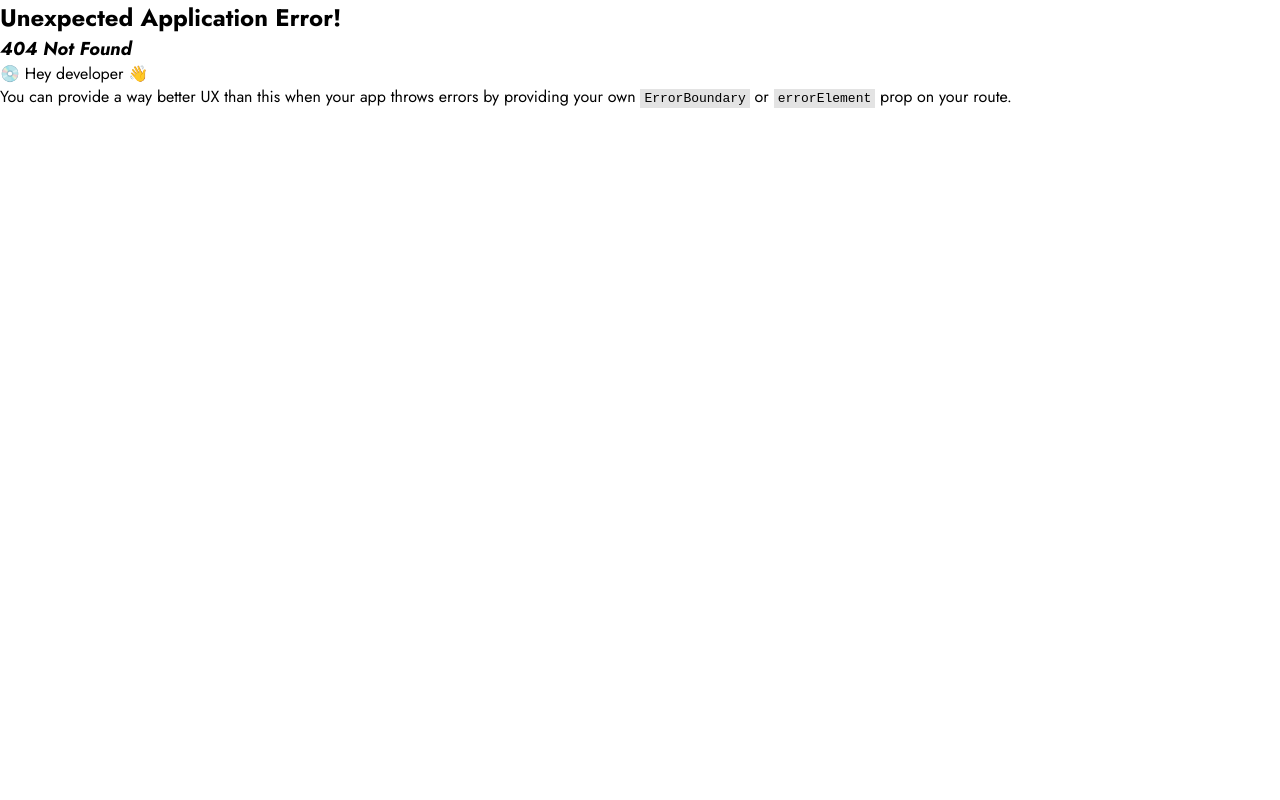
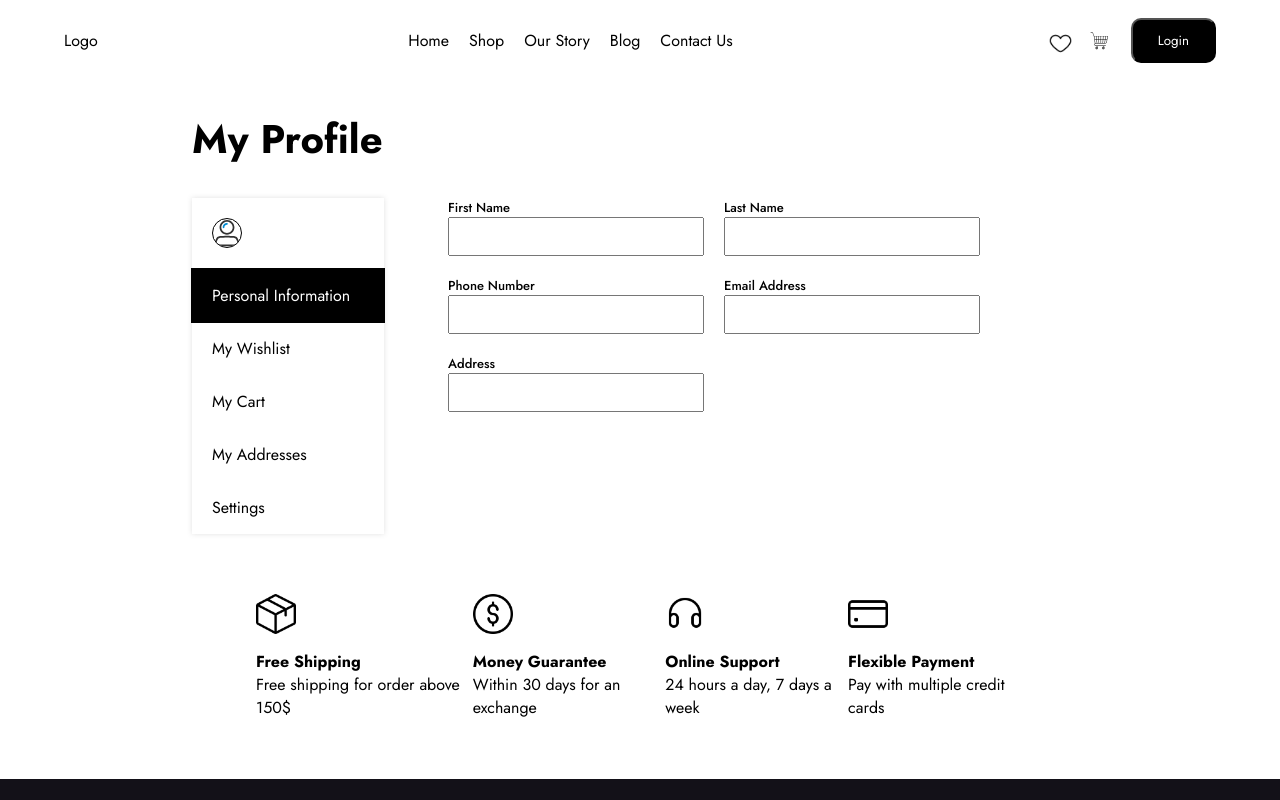
Before and after one commit to frantic-dev/clothing-store, a React (Vite) app in the folder client/: page /profile/personal-info in a window 1280 px wide. Before the commit this address had no page. Shown: the top 800 px of the page. Built offline with nearby package versions, Linux system fonts and the light colour scheme; no server answers.

Commit message:
add a personal info page in my profile w/ basic form

```diff
--- a/client/src/components/ProfileNav.jsx
+++ b/client/src/components/ProfileNav.jsx
@@ -1,6 +1,7 @@
 import { useSelector } from 'react-redux'
 import '../styles/components/profile-nav.scss'
 import UserIcon from '../assets/user-icon.svg?react'
+import { Link } from 'react-router-dom'
 
 function ProfileNav() {
   const user = useSelector(state => state.user)
@@ -14,11 +15,21 @@ function ProfileNav() {
         {firstName} {lastName}
       </h3>
       <div id='links'>
-        <div>Personal Information</div>
-        <div>My wishlist</div>
-        <div>my cart</div>
-        <div>my addresses</div>
-        <div>settings</div>
+        <div>
+          <Link to='/profile/personal-info'>personal information</Link>
+        </div>
+        <div>
+          <Link to='/profile/wishlist'>my wishlist</Link>
+        </div>
+        <div>
+          <Link to='/profile/cart'>my cart</Link>
+        </div>
+        <div>
+          <Link to='/profile/addresses'>my addresses</Link>
+        </div>
+        <div>
+          <Link to='/profile/settings'>settings</Link>
+        </div>
       </div>
     </div>
   )
--- /dev/null
+++ b/client/src/pages/PersonalInfoPage.jsx
@@ -0,0 +1,57 @@
+import { useEffect } from 'react'
+import '../styles/pages/personal-info-page.scss'
+
+function PersonalInfoPage() {
+  useEffect(() => {
+    const profileLinks = document.getElementById('links').children
+    for (let link of profileLinks) {
+      console.log(link.textContent)
+      if (link.textContent.includes('personal')) {
+        link.className = 'current-profile-link'
+      } else {
+        link.className = ''
+      }
+    }
+  })
+  return (
+    <form id='personal-info-form'>
+      <label htmlFor='firstName'>
+        first name
+        <input
+          type='text'
+          id='firstName'
+        />
+      </label>
+      <label htmlFor='lastName'>
+        last name
+        <input
+          type='text'
+          id='lastName'
+        />
+      </label>
+      <label htmlFor='phone'>
+        phone number
+        <input
+          type='number'
+          id='phone'
+        />
+      </label>
+      <label htmlFor='email'>
+        email address
+        <input
+          type='email'
+          id='email'
+        />
+      </label>
+      <label htmlFor='address'>
+        address
+        <input
+          type='text'
+          id='address'
+        />
+      </label>
+    </form>
+  )
+}
+
+export default PersonalInfoPage
--- a/client/src/pages/WishlistPage.jsx
+++ b/client/src/pages/WishlistPage.jsx
@@ -13,7 +13,6 @@ function WishlistPage() {
 
   useEffect(() => {
     const profileLinks = document.getElementById('links').children
-    console.log(profileLinks)
     for (let link of profileLinks) {
       console.log(link)
       if (link.textContent.includes('wishlist')) {
--- a/client/src/router.jsx
+++ b/client/src/router.jsx
@@ -12,6 +12,7 @@ import ShopPage from './pages/ShopPage.jsx'
 import ProductPage from './pages/ProductPage.jsx'
 import ProfileRoot from './pages/ProfileRoot.jsx'
 import WishlistPage from './pages/WishlistPage.jsx'
+import PersonalInfoPage from './pages/PersonalInfoPage.jsx'
 
 const router = createBrowserRouter([
   {
@@ -37,6 +38,10 @@ const router = createBrowserRouter([
           {
             path: 'wishlist',
             element: <WishlistPage />,
+          },
+          {
+            path: 'personal-info',
+            element: <PersonalInfoPage />,
           },
         ],
       },
--- a/client/src/styles/components/profile-nav.scss
+++ b/client/src/styles/components/profile-nav.scss
@@ -4,7 +4,7 @@
   height: min-content;
   h3 {
     padding: 20px;
-    outline: 1px solid rgba(171, 171, 171, 0.312);
+    border-bottom: 1px solid rgba(160, 160, 160, 0.238);
 
     svg {
       height: 30px;
@@ -17,8 +17,10 @@
   #links {
     .current-profile-link {
       background-color: black;
-      color: white;
       outline: 1px solid black;
+      a {
+        color: white;
+      }
     }
     div {
       padding: 15px 20px;
--- /dev/null
+++ b/client/src/styles/pages/personal-info-page.scss
@@ -0,0 +1,16 @@
+#personal-info-form {
+  display: flex;
+  flex-wrap: wrap;
+  label {
+    text-transform: capitalize;
+    font-size: 13px;
+    font-weight: 500;
+    input {
+      display: block;
+      width: 20vw;
+      margin-bottom: 20px;
+      margin-right: 20px;
+      padding: 10px;
+    }
+  }
+}
--- a/client/src/styles/pages/profile-page.scss
+++ b/client/src/styles/pages/profile-page.scss
@@ -10,4 +10,8 @@
     display: flex;
     justify-content: space-between;
   }
+
+  #profile-content {
+    width: 50vw;
+  }
 }
```
